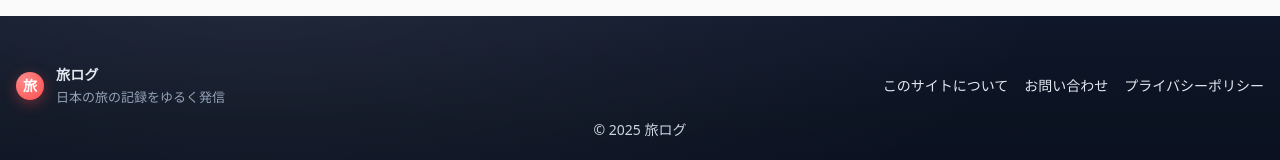
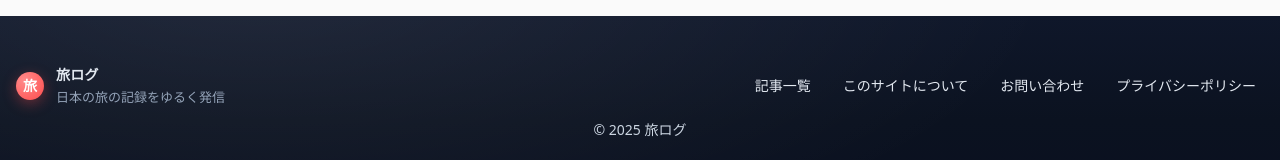
Before and after one commit to gray-desks/travel-blog, a Next.js app: page / in a window 1280 px wide. Shown: the part 654-814 px from the top of the page. Built offline with nearby package versions, Linux system fonts and the light colour scheme; no server answers.

Commit message:
refactor: improve footer navigation with hover states and accessibility enhancements

```diff
--- a/app/layout.js
+++ b/app/layout.js
@@ -41,11 +41,12 @@ export default function RootLayout({ children }) {
                 </div>
               </div>
               {/* フッターナビ（重要ページ） */}
-              <nav aria-label="フッターナビ">
-                <ul style={{ listStyle: 'none', display: 'flex', gap: 16, margin: 0, padding: 0, flexWrap: 'wrap' }}>
-                  <li><a href="/about" style={{ color: '#e2e8f0', textDecoration: 'none' }}>このサイトについて</a></li>
-                  <li><a href="/contact" style={{ color: '#e2e8f0', textDecoration: 'none' }}>お問い合わせ</a></li>
-                  <li><a href="/privacy" style={{ color: '#e2e8f0', textDecoration: 'none' }}>プライバシーポリシー</a></li>
+              <nav aria-label="フッターナビ" className="footer-nav">
+                <ul>
+                  <li><a href="/">記事一覧</a></li>
+                  <li><a href="/about">このサイトについて</a></li>
+                  <li><a href="/contact">お問い合わせ</a></li>
+                  <li><a href="/privacy">プライバシーポリシー</a></li>
                 </ul>
               </nav>
             </div>
--- a/app/styles.css
+++ b/app/styles.css
@@ -119,6 +119,11 @@ body.no-scroll{ overflow:hidden; }
 .footer-inner{ display:flex; align-items:center; justify-content:space-between; gap:24px; }
 .footer-brand{ display:flex; align-items:center; gap:12px; color:#e2e8f0; }
 .footer-tagline{ color:#94a3b8; font-size:13px; }
+/* フッターナビ（ホバー/フォーカス対応） */
+.footer-nav ul{ list-style:none; display:flex; gap:16px; margin:0; padding:0; flex-wrap:wrap; }
+.footer-nav a{ color:#e2e8f0; text-decoration:none; padding:6px 8px; border-radius:8px; transition: color .15s ease, background .15s ease, box-shadow .15s ease; }
+.footer-nav a:hover{ color:#fff; background: rgba(255,255,255,0.06); }
+.footer-nav a:focus-visible{ outline:2px solid transparent; box-shadow: 0 0 0 3px rgba(99,102,241,0.35); }
 /* （未使用のフッター下段スタイルは削除） */
 
 /*
```
